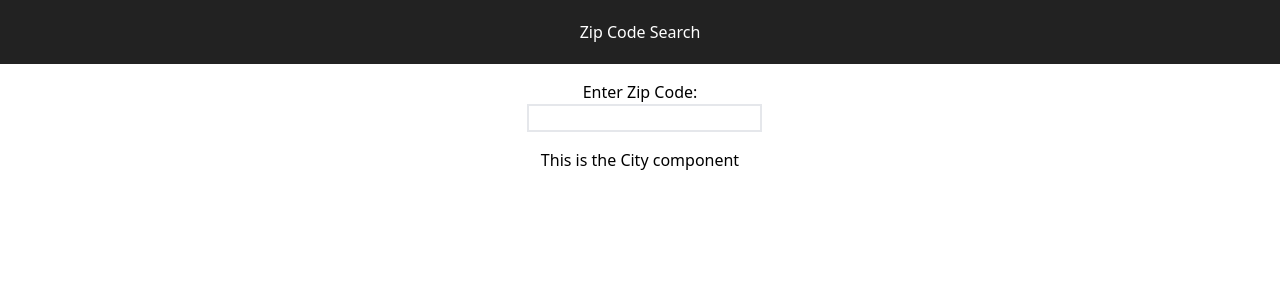
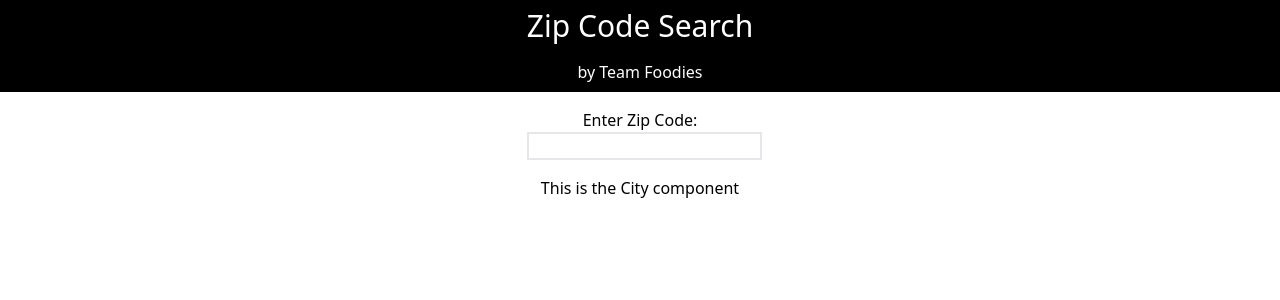
Before and after one commit to sngo103/pracwebdev-assignment5, a React (Create React App) app: page / in a window 1280 px wide. Shown: the top 300 px of the page. Built offline with nearby package versions, Linux system fonts and the light colour scheme.

Commit message:
Minor changes

```diff
--- a/src/App.css
+++ /dev/null
@@ -1,6 +0,0 @@
-  .App-header {
-    background-color: #222;
-    padding: 20px;
-    color: white;
-    text-align: center;
-  }
--- a/src/App.js
+++ b/src/App.js
@@ -1,15 +1,14 @@
-import React, {Component} from 'react';
-import './index.css';
-import './App.css';
-import SearchComponent from './components/SearchComponent';
-import ZipSearchField from './components/ZipSearchField';
-import City from './components/City';
+import React, { Component } from "react";
+import "./index.css";
+import SearchComponent from "./components/SearchComponent";
+import ZipSearchField from "./components/ZipSearchField";
+import City from "./components/City";
 
 class App extends Component {
   constructor(props) {
     super(props);
     this.state = {
-      zipcode: ''
+      zipcode: "",
     };
   }
 
@@ -18,22 +17,21 @@ class App extends Component {
   after we create constructor, below that we are going to grab value of zipcode.
   when we grab the value of the zipcode, we have to check if its 5 char. long
   */
- //REF TO LINE 53 we have to do the same thing for another variable change in that field
- /*REF TO LINE before 60, have to check the length of the given zip, if its  = 0 (nothing) return no results,
+  //REF TO LINE 53 we have to do the same thing for another variable change in that field
+  /*REF TO LINE before 60, have to check the length of the given zip, if its  = 0 (nothing) return no results,
  otherwise return city component
  */
   render() {
     return (
-      <div className="App">
-        <div className="App-header">
-          <h2>Zip Code Search</h2>
+      <div>
+        <div className="container bg-black text-white text-center">
+          <h1 className="text-3xl p-2 m-0">Zip Code Search</h1>
+          <h3 className="p-2 m-0"> by Team Foodies </h3>
         </div>
-        <div className = "container text-center">
-          <div className = "row">
-            <div className = "column">
-              <ZipSearchField
-                zipcode={this.state.zipcode}
-              />
+        <div className="container text-center">
+          <div className="row">
+            <div className="column">
+              <ZipSearchField zipcode={this.state.zipcode} />
             </div>
           </div>
           <div>
```
